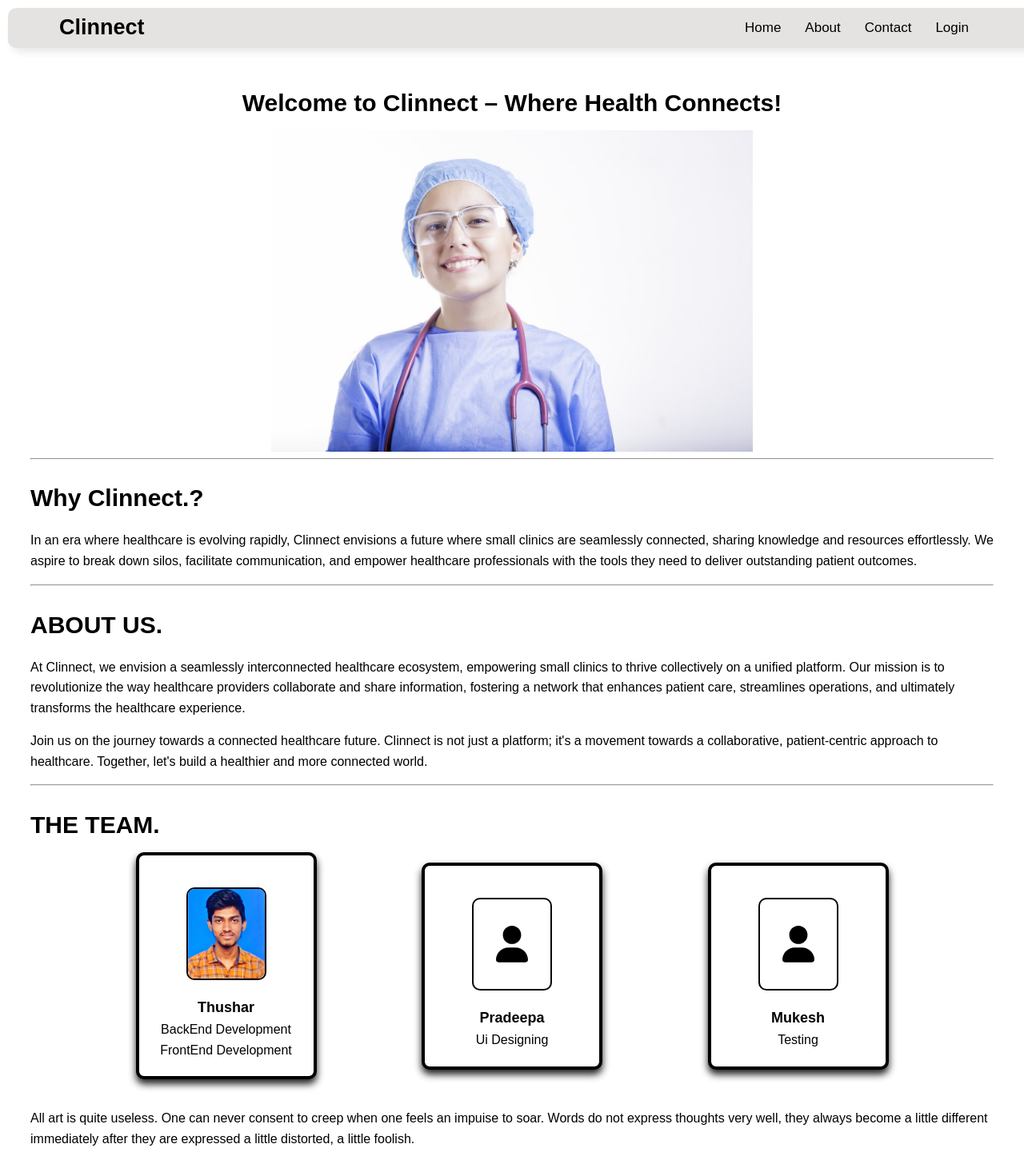
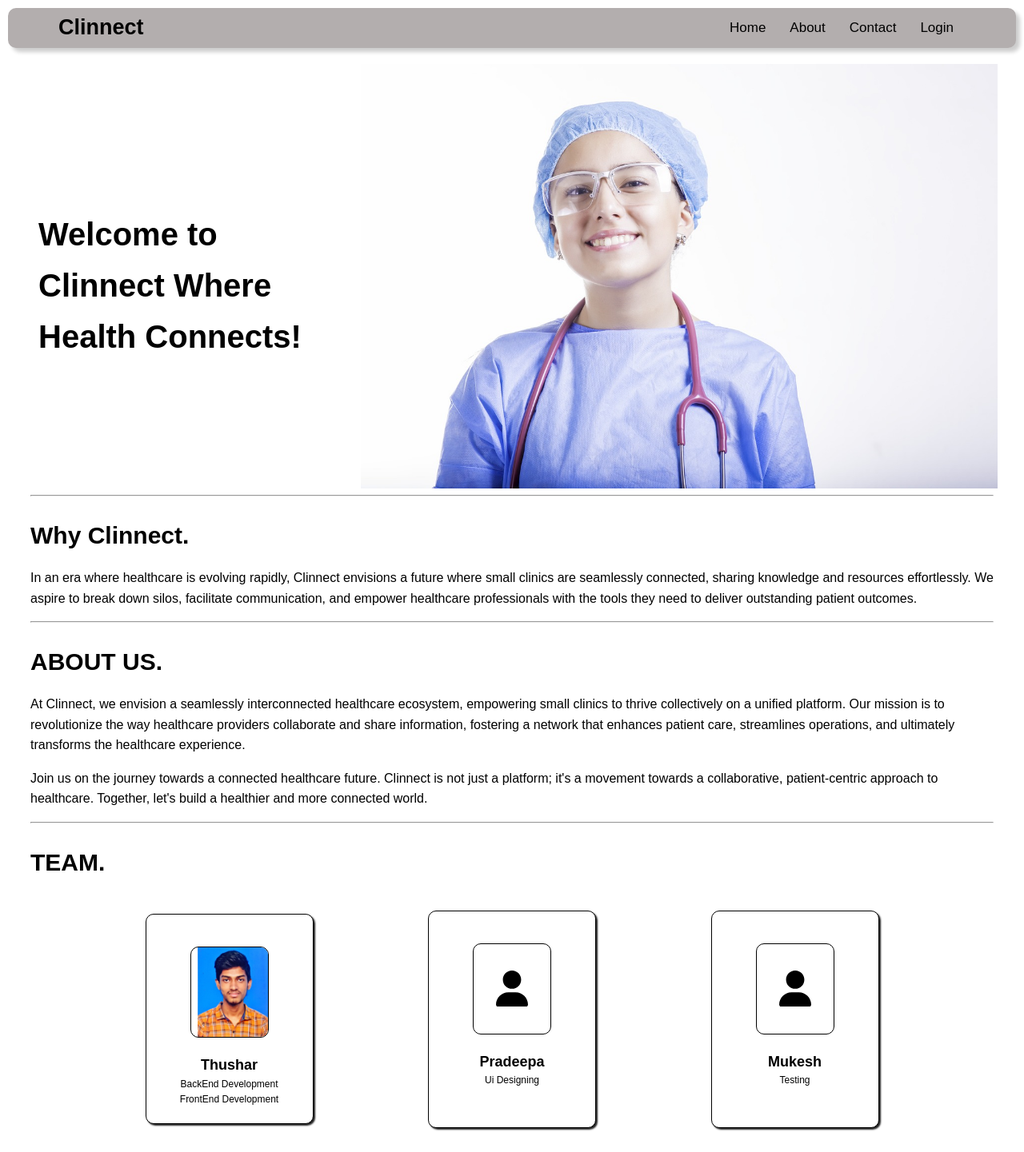
Before and after one commit to Thushar2103/clinnect-demo, a plain HTML site: page index.html in a window 1280 px wide. Shown: the top 1441 px of the page at 80% size. Drawn offline with Linux system fonts and the light colour scheme.

Commit message:
Design Change

```diff
--- a/index.html
+++ b/index.html
@@ -2,35 +2,56 @@
 <html lang="en">
   <head>
     <meta charset="UTF-8"> <meta name="viewport" content="width=device-width, initial-scale=1.0">
+    <link rel="icon" type="image/x-icon" href="Untitled.png">
     <title>Clinnect</title>
     <style>
-    body {
+body {
       font-family: Arial, sans-serif;
       line-height: 1.6;
       margin-top: 50px;
       padding: 10px;
-    }
-    header {
+}
+header {
   background-color: #f8f8f8;
   padding: 20px;
-  text-align: center;
-}
-
-.heading{
   text-align: center;
 
 }
 
-header h1 {
-  margin: 0;
+/* ----------------------------------------------------------------------- */
+.head {
+ display: grid;
+ align-items: center;
+ justify-content:space-evenly;
+ grid-template-columns: 1fr 1fr 1fr;
+ column-gap: 5px;
 }
 
 img {
-  width: 50%;
-  display: block;
+  padding-left: 10px;
+  width: 200%;
+  /* display: block;
   margin-left: auto;
-  margin-right: auto;
+  margin-right: auto; */
 }
+
+.text {
+  font-size: 70px;
+
+}
+/* ---------------------------------------------------------------------------- */
+
+.heading{
+  padding-left: 10px;
+  font-size: 40px;
+
+}
+/*
+header h1 {
+  margin: 0;
+} */
+
+
 
 main h2{
   font-size: 30px;
@@ -45,14 +66,12 @@ nav{
  left: 0;
  right: 0;
  top: 0;
- width: 100%;
+ width: auto;
  height: 50px;
- background: #e5e2e2;
- box-shadow: 5px 5px 10px rgba(35, 28, 28, 0.1);
+ background: #b3aeae;
+ box-shadow: 5px 5px 5px rgba(0, 0, 0.1, 0.2);
 }
 nav .navbar{
-
-
  display: flex;
  align-items: center;
  justify-content: space-between;
@@ -121,7 +140,6 @@ section{
   box-shadow: rgba(0, 0, 0, 0.15);
 }
 
-
 main {
   padding: 20px;
 }
@@ -154,7 +172,6 @@ h2 {
   justify-content:space-evenly;
   flex-direction: row;
   flex-wrap: wrap;
-  padding-bottom: 20px;
 }
 
 .card-client {
@@ -162,10 +179,10 @@ h2 {
   width: 13rem;
   padding-top: 40px;
   padding-bottom: 20px;
-  padding-left: 5px;
-  padding-right: 5px;
-  border: 4px solid #000000;
-  box-shadow: 0 6px 10px #212121;
+  /* padding-left: 2px;
+  padding-right: 2px; */
+  border: 1px solid #000000;
+  box-shadow: 2px 2px 2px  #212121;
   border-radius: 10px;
   text-align: center;
   color: #000000;
@@ -178,7 +195,7 @@ h2 {
   overflow: hidden;
   width: 6rem;
   height: 7rem;
-  border: 2px solid #000000;
+  border: 1px solid #000000;
   border-radius: 10px;
   display: flex;
   justify-content: center;
@@ -187,7 +204,6 @@ h2 {
 }
 
 .user-picture img{
-
     width: 100%; /* or any custom size */
     height: 100%;
     object-fit:cover;
@@ -212,8 +228,8 @@ h2 {
 
 .name-client span {
   display: block;
-  font-weight: 200;
-  font-size: 16px;
+  font-weight: 5;
+  font-size: 12px;
 }
 
 
@@ -247,17 +263,20 @@ h2 {
     <a href="#Home"><i class="fas fa-arrow-up"></i></a>
   </div> -->
   <main>
-    <h2 class="heading">Welcome to Clinnect – Where Health Connects!</h2>
+    <div class="head">
+    <h2 class="heading">Welcome to Clinnect Where Health Connects!</h2>
     <img src="nurse-2019420_1280.jpg" alt="Flowers in Chania">
+  </div>
     <hr class="solid">
-    <h2>Why Clinnect.?</h2>
+    <h2>Why Clinnect.</h2>
     <p>In an era where healthcare is evolving rapidly, Clinnect envisions a future where small clinics are seamlessly connected, sharing knowledge and resources effortlessly. We aspire to break down silos, facilitate communication, and empower healthcare professionals with the tools they need to deliver outstanding patient outcomes.</p>
     <hr class="solid">
     <h2>ABOUT US.</h2>
     <p>At Clinnect, we envision a seamlessly interconnected healthcare ecosystem, empowering small clinics to thrive collectively on a unified platform. Our mission is to revolutionize the way healthcare providers collaborate and share information, fostering a network that enhances patient care, streamlines operations, and ultimately transforms the healthcare experience.</p>
     <p>Join us on the journey towards a connected healthcare future. Clinnect is not just a platform; it's a movement towards a collaborative, patient-centric approach to healthcare. Together, let's build a healthier and more connected world.</p>
     <hr class="solid">
-    <h2>THE TEAM.</h2>
+    <h2>TEAM.</h2>
+     <br>
     <div class="card">
       <div class="card-client">
       <div class="user-picture">
@@ -282,6 +301,7 @@ h2 {
     <p class="name-client"> Pradeepa
         <span>Ui Designing
         </span>
+        <br>
     </p>
 </div>
 
@@ -293,10 +313,11 @@ h2 {
   </div>
   <p class="name-client"> Mukesh
       <span>Testing
-      </span>
+      </span><br>
   </p>
 </div>
 </div>
+<br>
     <p>All art is quite useless. One can never consent to creep when one feels an impuise to soar. Words do not express thoughts very well, they always become a little different immediately after they are expressed a little distorted, a little foolish.</p>
     <section id="Home">Home Section</section>
     <h2>Social Media</h2> <p>Connect with us on:</p>
@@ -314,6 +335,6 @@ h2 {
 
 
   </main>
-  <footer><h2>Hello world</h2></footer>
+  <footer></footer>
 </body>
 </html>
```
Also changed, not shown: Untitled.png.
